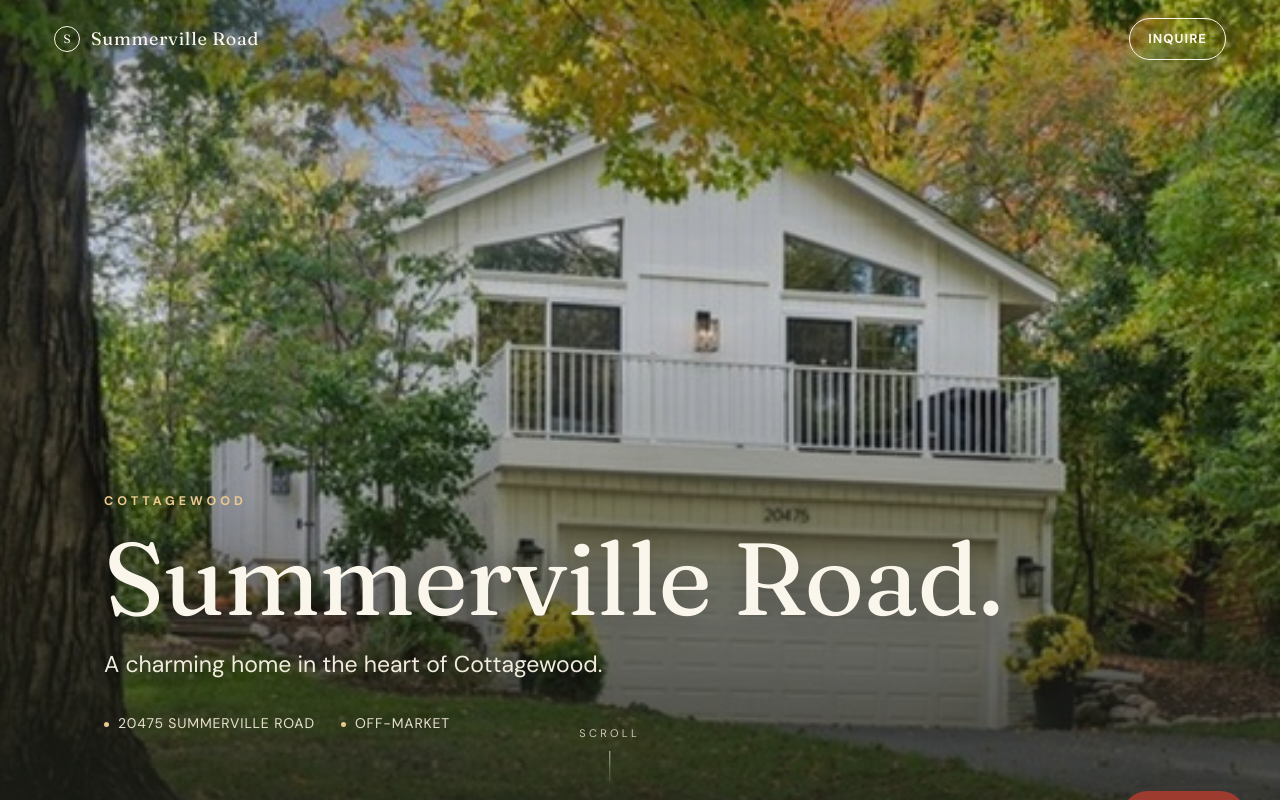
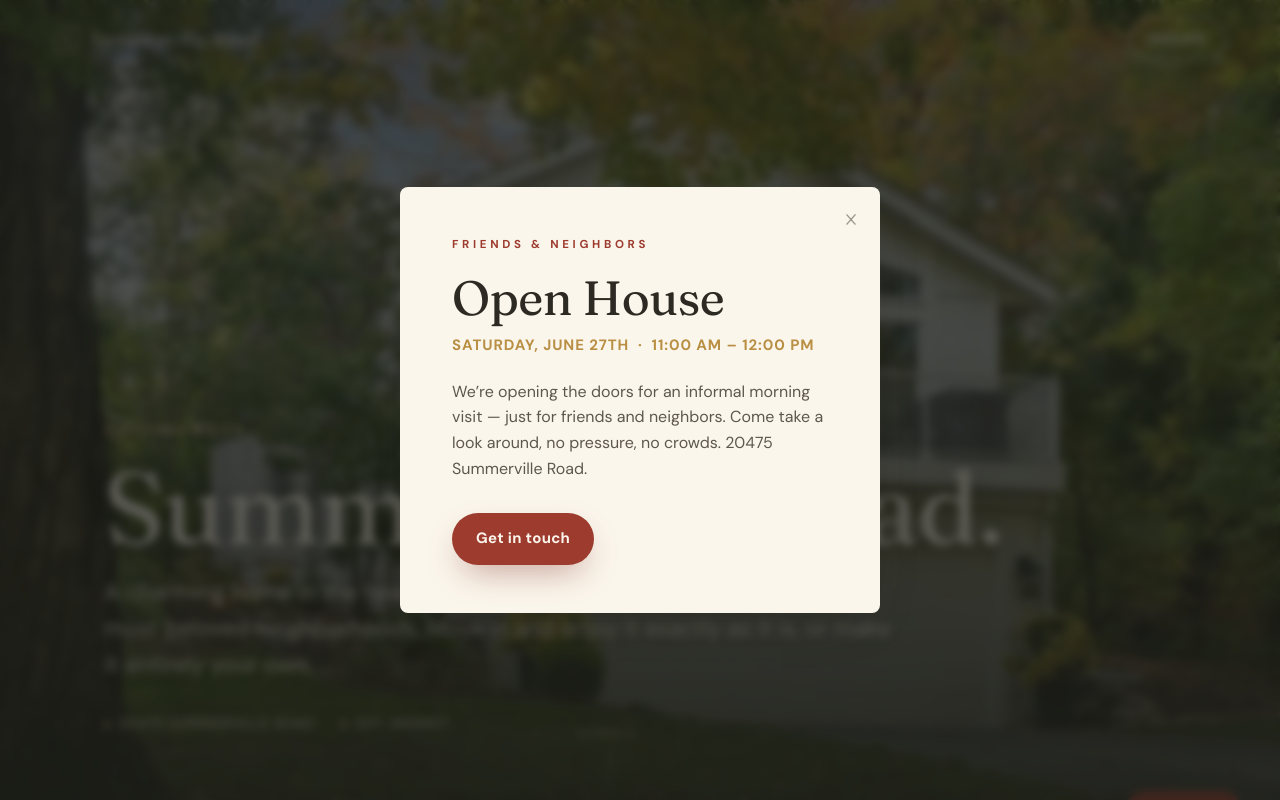
Before and after one commit to seanpgleeson-creator/summerville, a Next.js app: page / in a window 1280 px wide. Shown: the top 800 px of the page. Built offline with nearby package versions, Linux system fonts and the light colour scheme.

Commit message:
Add open house modal, location highlights, and copy updates

```diff
--- a/app/layout.tsx
+++ b/app/layout.tsx
@@ -16,7 +16,7 @@ const dmSans = DM_Sans({
 export const metadata: Metadata = {
   title: "Summerville Road — A Home in Cottagewood",
   description:
-    "A charming home in the heart of Cottagewood. Shared privately with friends & neighbors.",
+    "A charming, meticulously maintained home in the heart of Cottagewood. Move in and enjoy it as-is, or make it your own. Shared privately with friends & neighbors.",
 };
 
 export default function RootLayout({
--- a/app/page.tsx
+++ b/app/page.tsx
@@ -1,10 +1,12 @@
 import TopBar from "@/components/TopBar";
 import Hero from "@/components/Hero";
 import Gallery from "@/components/Gallery";
+import LocationHighlights from "@/components/LocationHighlights";
 import Improvements from "@/components/Improvements";
 import ContactSection from "@/components/ContactSection";
 import SiteFooter from "@/components/SiteFooter";
 import FloatingContact from "@/components/FloatingContact";
+import OpenHouseModal from "@/components/OpenHouseModal";
 
 export default function Home() {
   return (
@@ -13,11 +15,13 @@ export default function Home() {
       <main>
         <Hero />
         <Gallery />
+        <LocationHighlights />
         <Improvements />
         <ContactSection />
       </main>
       <SiteFooter />
       <FloatingContact />
+      <OpenHouseModal />
     </>
   );
 }
--- a/components/Gallery.tsx
+++ b/components/Gallery.tsx
@@ -61,7 +61,8 @@ export default function Gallery() {
             </h2>
           </div>
           <p className="text-[#5e584c] max-w-[40ch] m-0">
-            Click any photo to view it full size.
+            Meticulously maintained and full of character — move right in,
+            or bring your own vision. Click any photo to view it full size.
           </p>
         </div>
 
--- a/components/Hero.tsx
+++ b/components/Hero.tsx
@@ -38,7 +38,9 @@ export default function Hero() {
           className="text-[clamp(18px,2.2vw,23px)] max-w-[50ch] text-[#f2ecdf] leading-[1.55]"
           style={{ textShadow: "0 1px 16px rgba(0,0,0,0.35)" }}
         >
-          A charming home in the heart of Cottagewood.
+          A charming home in the heart of Cottagewood — one of the lake
+          area&rsquo;s most beloved neighborhoods. Move in and enjoy it
+          exactly as it is, or make it entirely your own.
         </p>
 
         <div className="flex flex-wrap gap-x-[26px] gap-y-[10px] mt-[30px] text-[14px] tracking-[0.06em] uppercase text-[#e9e1d0]">
--- /dev/null
+++ b/components/LocationHighlights.tsx
@@ -0,0 +1,60 @@
+"use client";
+
+import { useReveal } from "./hooks/useReveal";
+
+const HIGHLIGHTS: { place: string; detail: string }[] = [
+  { place: "Cottagewood Store", detail: "5 min walk" },
+  { place: "Sandy Beach", detail: "5 min walk" },
+  { place: "Rocky Beach", detail: "7–10 min walk" },
+  { place: "Downtown Excelsior", detail: "10–15 min bike ride" },
+];
+
+export default function LocationHighlights() {
+  const eyebrowRef = useReveal<HTMLDivElement>();
+  const listRef = useReveal<HTMLDivElement>();
+
+  return (
+    <section id="location" className="bg-[#efe6d4]">
+      <div className="max-w-[1180px] mx-auto px-[clamp(20px,5vw,54px)] py-[clamp(64px,11vh,130px)]">
+        <div
+          ref={eyebrowRef}
+          className="opacity-0 translate-y-[26px] transition-[opacity,transform] duration-[900ms] ease-[cubic-bezier(.2,.8,.2,1)] data-[visible=true]:opacity-100 data-[visible=true]:translate-y-0"
+        >
+          <div className="flex items-center gap-4 mb-[26px]">
+            <span className="font-[family-name:var(--font-dm-sans)] uppercase tracking-[0.32em] text-[12.5px] font-bold text-[#9c3b2e]">
+              The Setting
+            </span>
+            <span className="flex-1 h-px bg-[rgba(44,42,35,0.15)]" />
+          </div>
+          <h2 className="font-[family-name:var(--font-fraunces)] font-normal text-[clamp(28px,4vw,50px)] leading-[1.12] tracking-[-0.01em] mt-2 mb-[6px]">
+            Cottagewood.
+          </h2>
+          <p className="text-[#5e584c] max-w-[56ch] m-0 mb-[44px]">
+            Steps from the lake and the legendary Cottagewood Store — the
+            kind of neighborhood where slow mornings with coffee and easy
+            evenings outdoors are simply part of the routine.
+          </p>
+        </div>
+
+        <div
+          ref={listRef}
+          className="opacity-0 translate-y-[26px] transition-[opacity,transform] duration-[900ms] ease-[cubic-bezier(.2,.8,.2,1)] data-[visible=true]:opacity-100 data-[visible=true]:translate-y-0"
+        >
+          <ul className="list-none m-0 p-0">
+            {HIGHLIGHTS.map(({ place, detail }, i) => (
+              <li
+                key={i}
+                className="relative flex items-center justify-between pl-[22px] py-[11px] text-[16px] text-[#5e584c] border-b border-[rgba(44,42,35,0.12)] first:border-t first:border-t-[rgba(44,42,35,0.12)] before:content-[''] before:absolute before:left-[2px] before:top-1/2 before:-translate-y-1/2 before:w-[7px] before:h-[7px] before:rounded-full before:bg-[#9c3b2e]"
+              >
+                <span>{place}</span>
+                <span className="font-[family-name:var(--font-dm-sans)] text-[12px] font-bold tracking-[0.1em] text-[#b98f44] ml-6 shrink-0">
+                  {detail}
+                </span>
+              </li>
+            ))}
+          </ul>
+        </div>
+      </div>
+    </section>
+  );
+}
--- /dev/null
+++ b/components/OpenHouseModal.tsx
@@ -0,0 +1,82 @@
+"use client";
+
+import { useEffect, useState } from "react";
+
+const DISMISS_KEY = "open-house-2026-06-27-dismissed";
+
+export default function OpenHouseModal() {
+  const [open, setOpen] = useState(false);
+
+  useEffect(() => {
+    if (!localStorage.getItem(DISMISS_KEY)) {
+      const t = setTimeout(() => setOpen(true), 600);
+      return () => clearTimeout(t);
+    }
+  }, []);
+
+  function close() {
+    localStorage.setItem(DISMISS_KEY, "1");
+    setOpen(false);
+  }
+
+  useEffect(() => {
+    if (!open) return;
+    const onKey = (e: KeyboardEvent) => e.key === "Escape" && close();
+    document.addEventListener("keydown", onKey);
+    return () => document.removeEventListener("keydown", onKey);
+  }, [open]);
+
+  if (!open) return null;
+
+  return (
+    <div
+      className="fixed inset-0 z-[300] flex items-center justify-center p-[clamp(16px,5vw,48px)]"
+      style={{ background: "rgba(28,30,24,0.72)", backdropFilter: "blur(4px)" }}
+      onClick={close}
+      role="dialog"
+      aria-modal="true"
+      aria-label="Open house announcement"
+    >
+      <div
+        className="relative bg-[#fbf6ec] rounded-[8px] max-w-[480px] w-full px-[clamp(28px,6vw,52px)] py-[clamp(36px,6vh,56px)]"
+        style={{ boxShadow: "0 18px 50px -24px rgba(44,42,35,0.45)" }}
+        onClick={(e) => e.stopPropagation()}
+      >
+        <button
+          onClick={close}
+          aria-label="Close"
+          className="absolute top-[18px] right-[22px] text-[#5e584c] text-[28px] font-[family-name:var(--font-fraunces)] leading-none bg-transparent border-0 cursor-pointer opacity-60 hover:opacity-100 transition-opacity"
+        >
+          ×
+        </button>
+
+        <p className="font-[family-name:var(--font-dm-sans)] uppercase tracking-[0.32em] text-[11.5px] font-bold text-[#9c3b2e] m-0 mb-[18px]">
+          Friends &amp; Neighbors
+        </p>
+
+        <h2 className="font-[family-name:var(--font-fraunces)] font-normal text-[clamp(32px,5vw,48px)] leading-[1.05] tracking-[-0.01em] text-[#2c2a23] m-0 mb-[10px]">
+          Open House
+        </h2>
+
+        <p className="font-[family-name:var(--font-dm-sans)] text-[15px] font-bold tracking-[0.06em] uppercase text-[#b98f44] m-0 mb-[20px]">
+          Saturday, June 27th &nbsp;·&nbsp; 11:00 AM – 12:00 PM
+        </p>
+
+        <p className="text-[#5e584c] text-[16px] leading-[1.6] m-0 mb-[32px]">
+          We&rsquo;re opening the doors for an informal morning visit —
+          just for friends and neighbors. Come take a look around,{" "}
+          no pressure, no crowds. 20475 Summerville Road.
+        </p>
+
+        <a
+          href="#contact"
+          onClick={close}
+          className="inline-flex items-center gap-[10px] bg-[#9c3b2e] text-[#fbf6ec] no-underline font-bold text-[15px] tracking-[0.02em] px-[24px] py-[13px] rounded-full transition-colors duration-[300ms] hover:bg-[#2c4332]"
+          style={{ boxShadow: "0 14px 34px -10px rgba(120,40,30,0.45)" }}
+        >
+          Get in touch
+        </a>
+      </div>
+    </div>
+  );
+}
```
